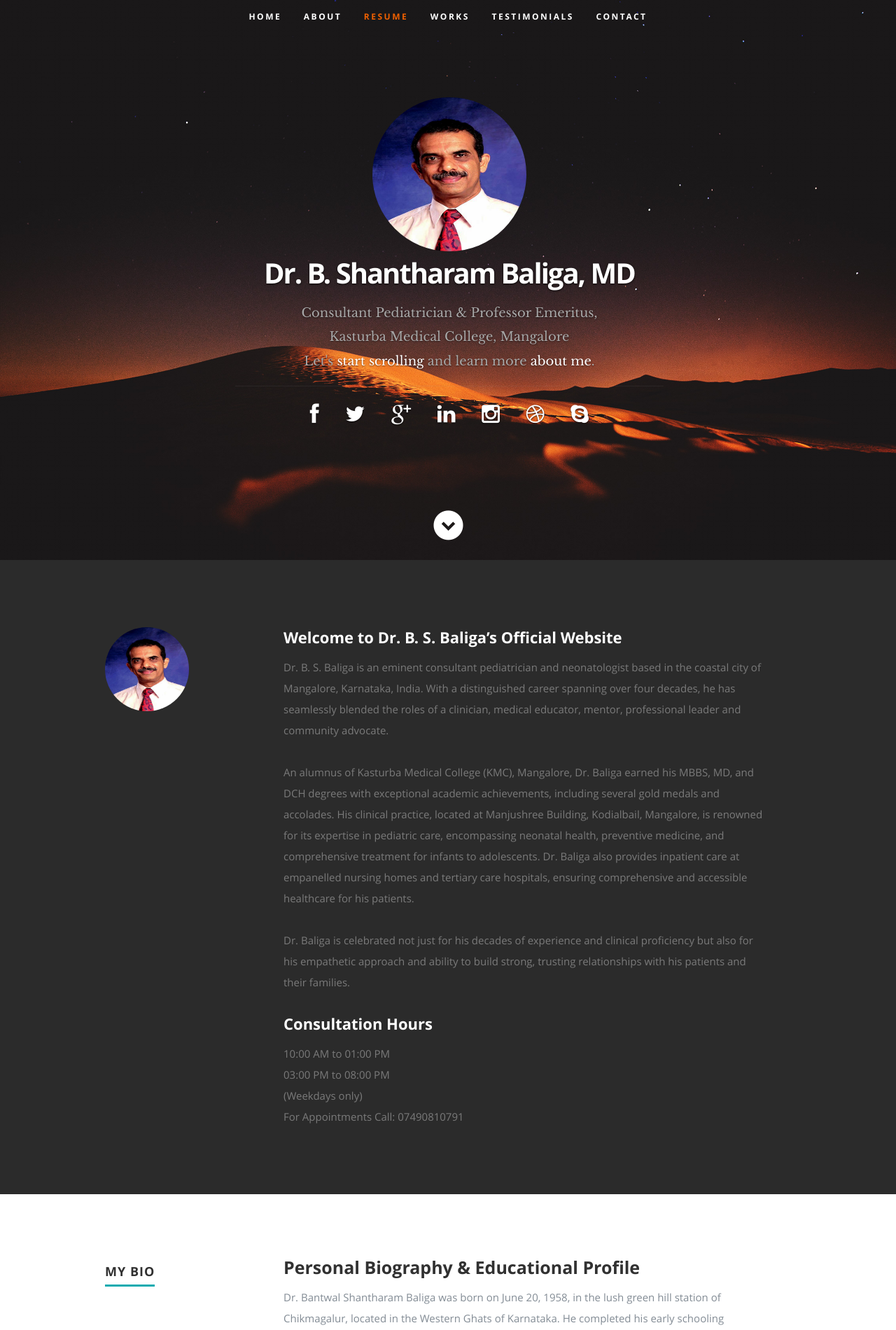
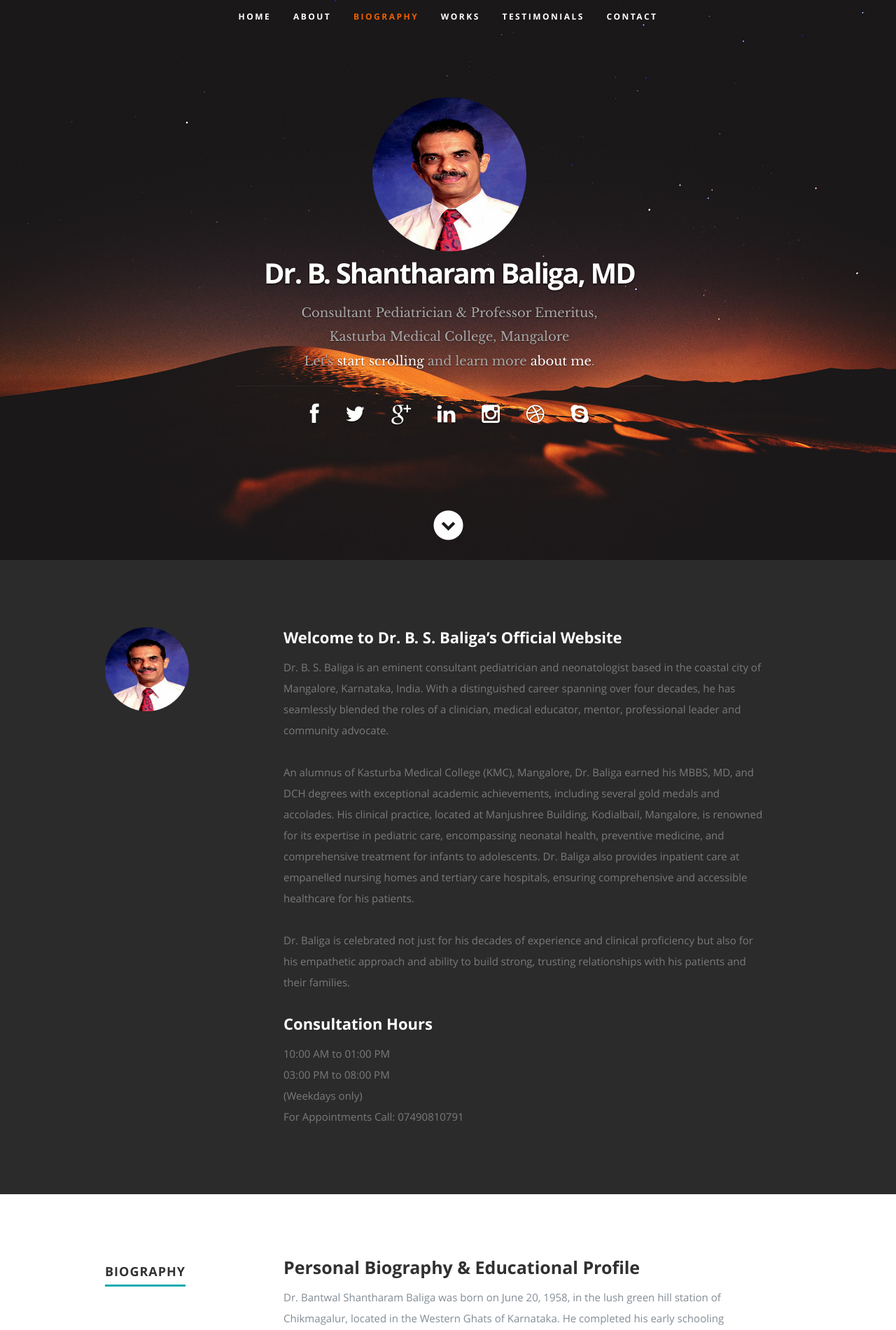
Before and after one commit to veeruprabhu/veeruprabhu.github.io, a plain HTML site: page index.html in a window 1280 px wide. Shown: the top 1900 px of the page at 70% size. Drawn offline with nearby package versions, Linux system fonts and the light colour scheme.

Commit message:
Minor text changes

```diff
--- a/index.html
+++ b/index.html
@@ -57,7 +57,7 @@
             <ul id="nav" class="nav">
                 <li class="current"><a class="smoothscroll" href="#home">Home</a></li>
                 <li><a class="smoothscroll" href="#about">About</a></li>
-                <li><a class="smoothscroll" href="#resume">Resume</a></li>
+                <li><a class="smoothscroll" href="#resume">Biography</a></li>
                 <li><a class="smoothscroll" href="#portfolio">Works</a></li>
                 <li><a class="smoothscroll" href="#testimonials">Testimonials</a></li>
                 <li><a class="smoothscroll" href="#contact">Contact</a></li>
@@ -164,7 +164,7 @@
         <div class="row work">
 
             <div class="three columns header-col">
-                <h1><span>MY BIO</span></h1>
+                <h1><span>Biography</span></h1>
             </div>
 
             <div class="nine columns main-col">
```
